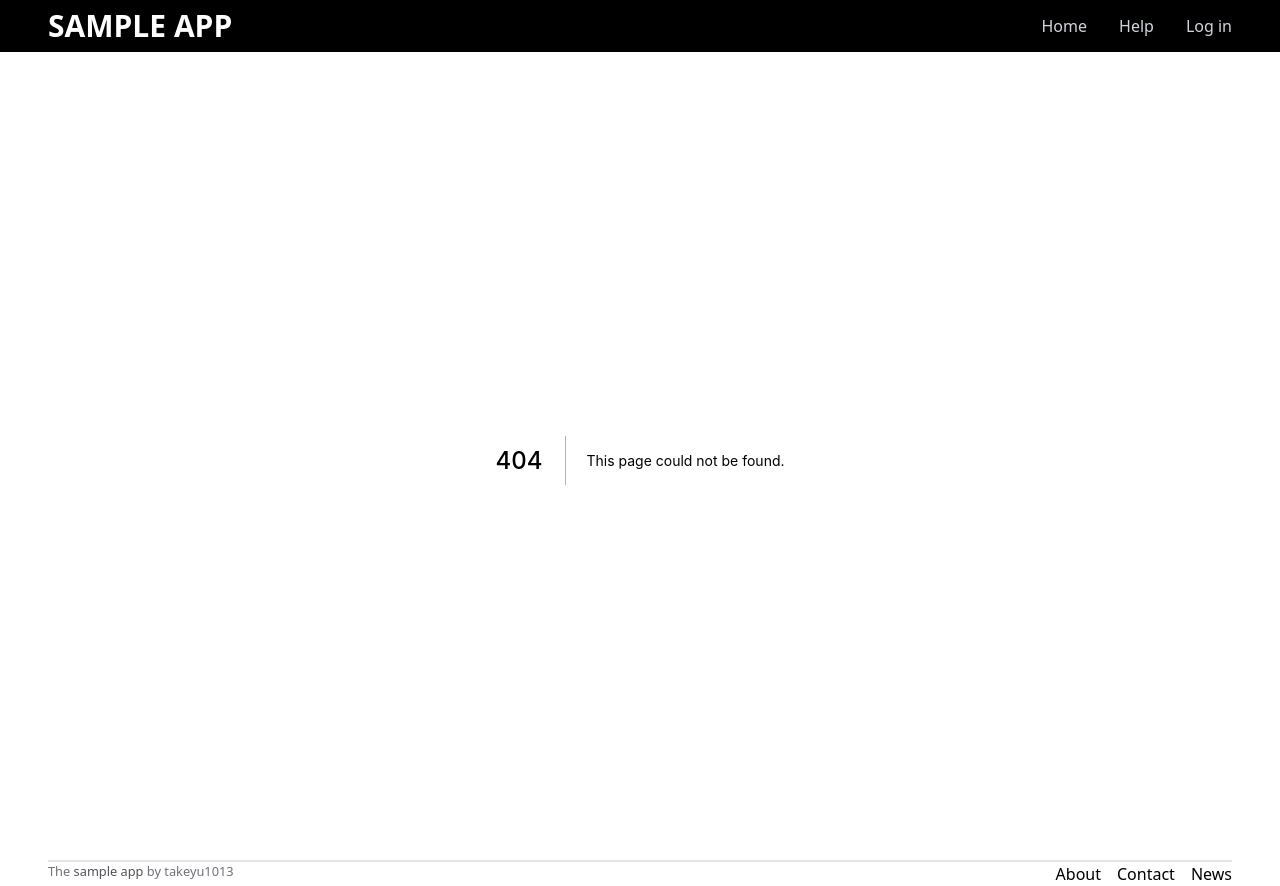
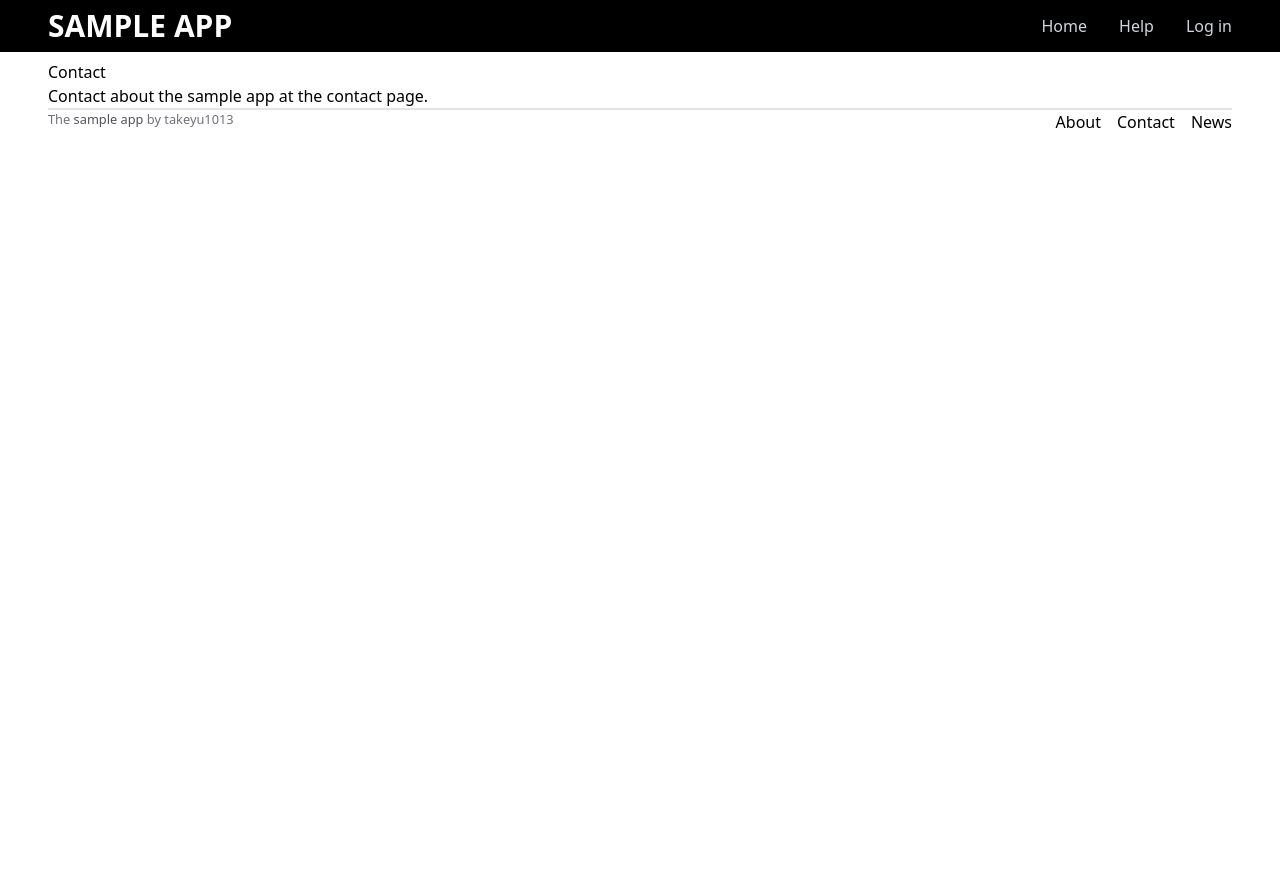
Before and after one commit to takeyu1013/sample_app, a Next.js app: page /static_pages/contact in a window 1280 px wide. Before the commit this address had no page. After the commit the page ends 800 px from the top, so only its background shows below. Built offline with nearby package versions, Linux system fonts and the light colour scheme.

Commit message:
✨ Add a contact page

```diff
--- /dev/null
+++ b/src/pages/static_pages/contact.tsx
@@ -0,0 +1,21 @@
+import type { NextPage } from "next";
+import Link from "next/link";
+import Head from "../../layouts/Head";
+
+const About: NextPage = () => {
+  return (
+    <>
+      <Head title="Contact" />
+      <h1>Contact</h1>
+      <p>
+        Contact about the sample app at the{" "}
+        <Link href="#">
+          <a>contact page</a>
+        </Link>
+        .
+      </p>
+    </>
+  );
+};
+
+export default About;
```
Also changed, not shown: 1 other file (tests, documents, lock files or other folders).
